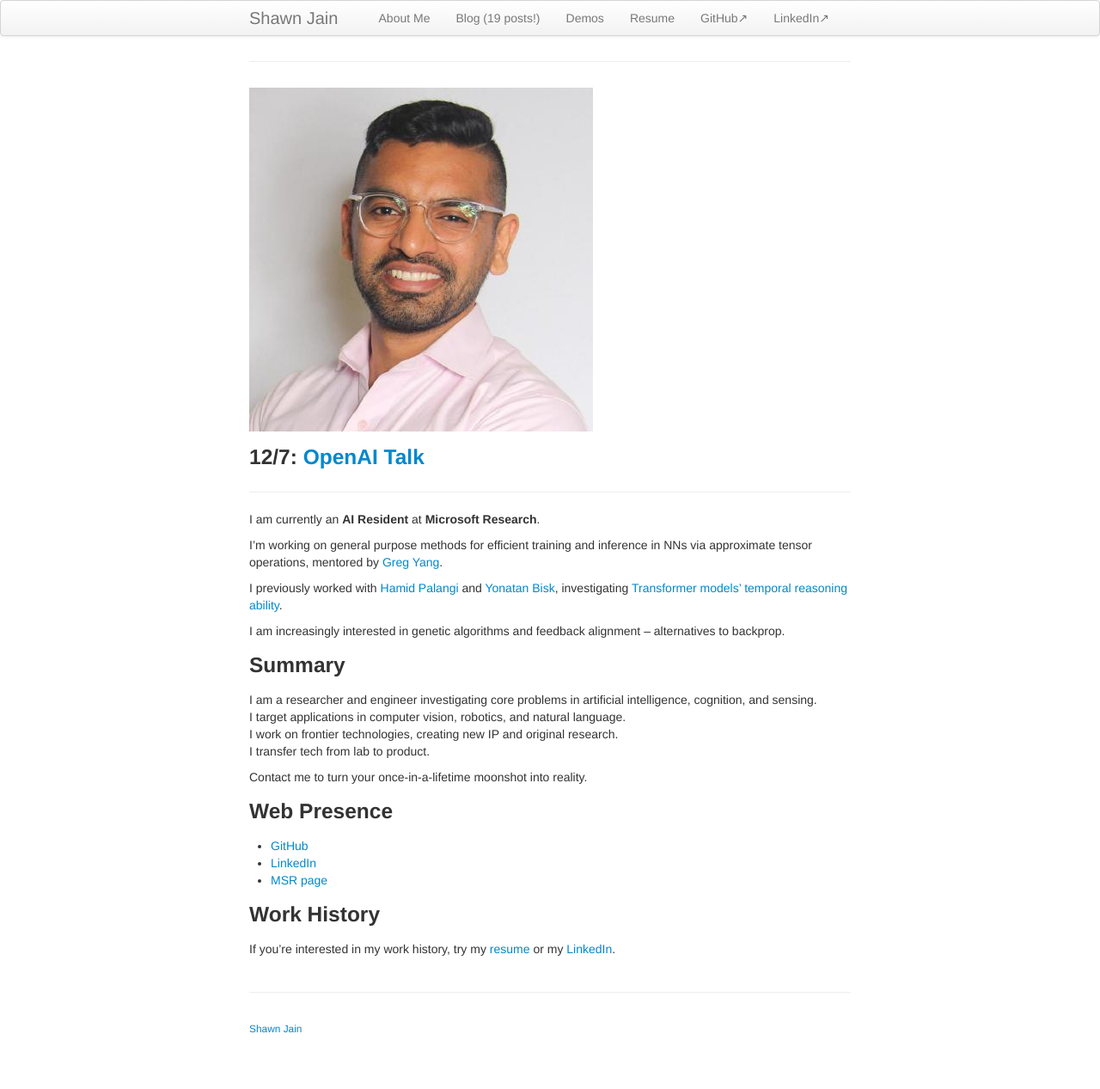
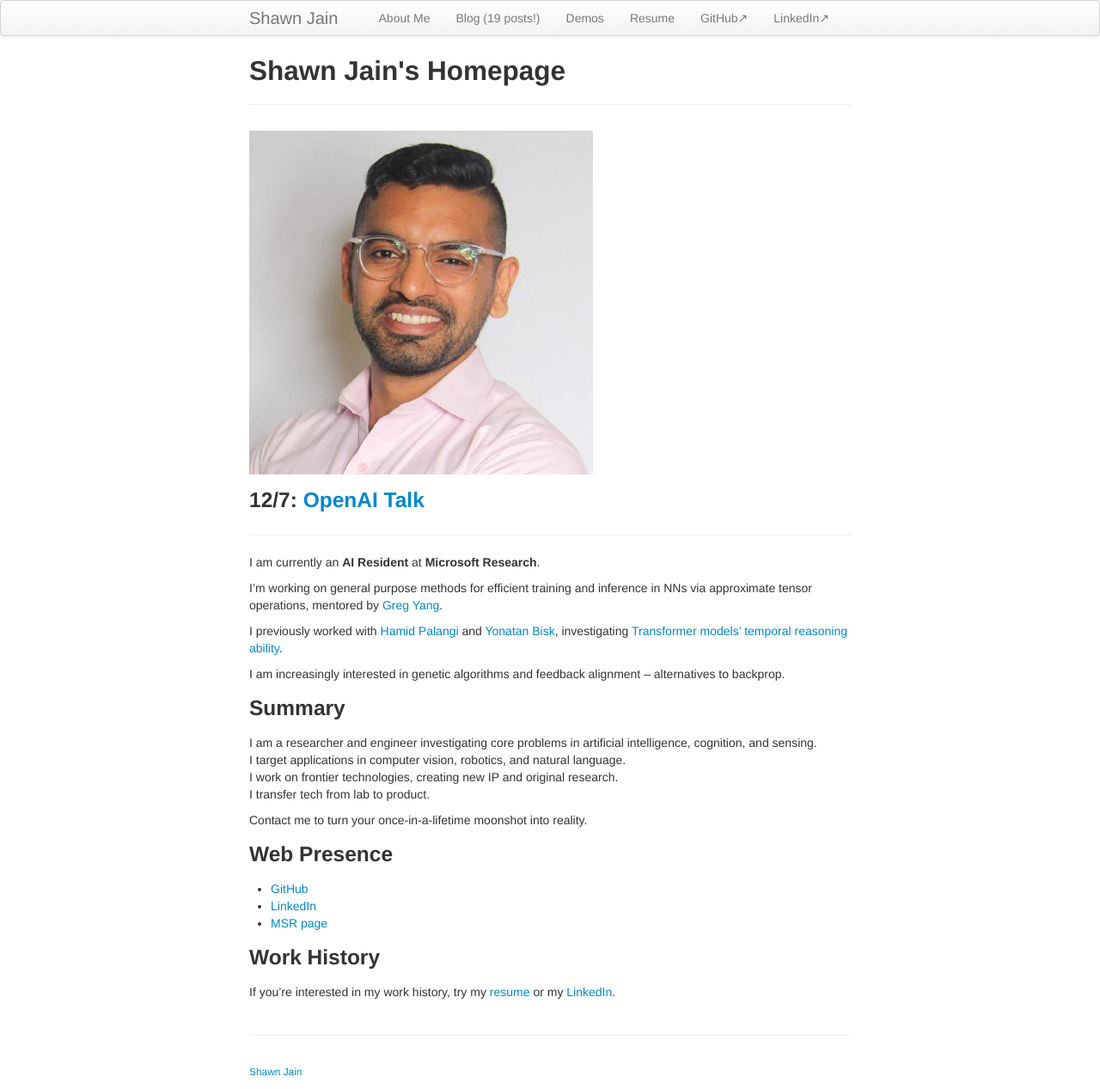
Before and after one commit to darkmatter08/darkmatter08.github.io, a Jekyll site: the page built from index.md, in a window 1280 px wide. Shown: the whole page at 86% size. Built offline with Jekyll 4.4.1, drawn with Linux system fonts in a browser that asks for light colours; before the commit the page ends 1217 px from its top, so only the background shows below that.

```diff
--- a/index.md
+++ b/index.md
@@ -1,6 +1,6 @@
 ---
 layout: page
-title:
+title: Shawn Jain's Homepage
 # tagline: Shawn Jain's Homepage
 description: Shawn Jain MIT Microsoft Research MSR Uber UberATG ATG Torralba CSAIL Optimus Optimus Ride Spot Trading Google Fiber
 ---
```
Also changed, not shown: pages/about.md (+0 -1 lines).
